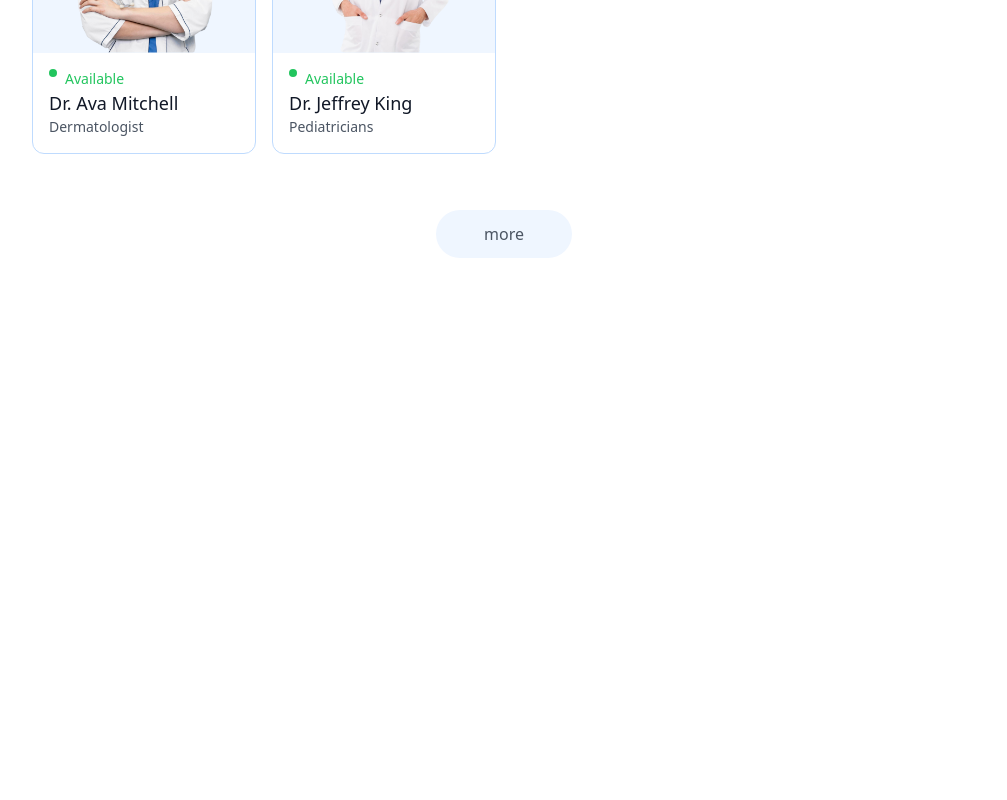
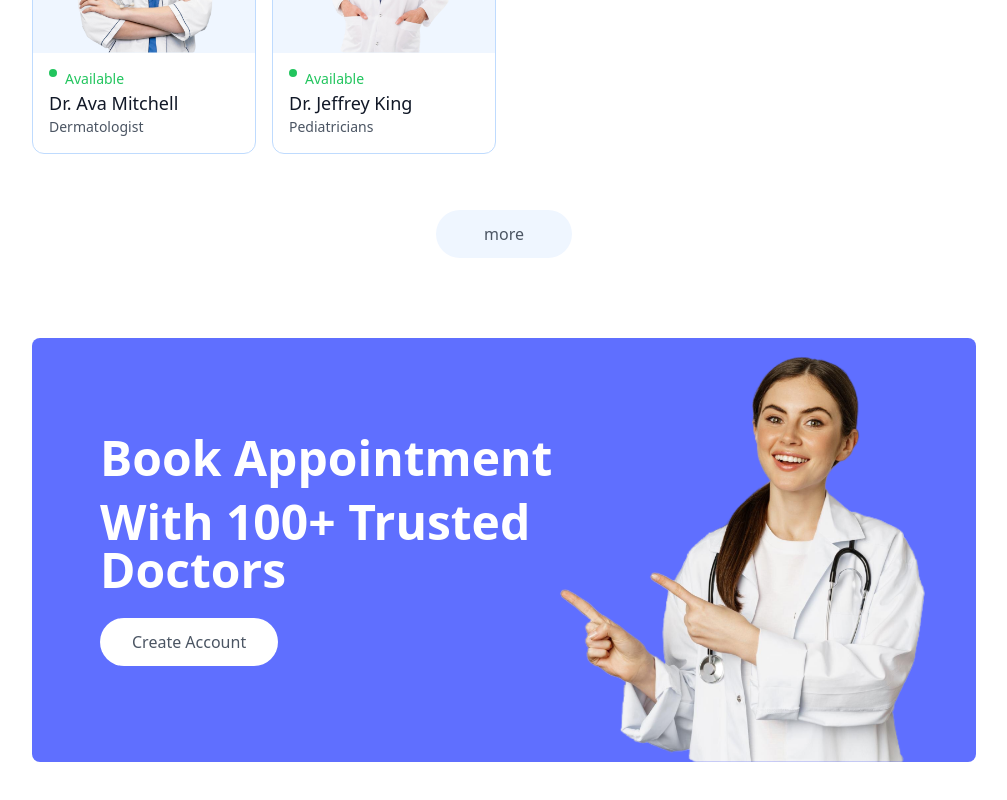
Before and after one commit to mishrabhi/HealthSpot, a React (Vite) app: page / in a window 1280 px wide. Shown: the part 2128-2928 px from the top of the page, without its empty margins (136-1143 px from the left). Before the commit the page ends 2450 px from the top, so only its background shows below. Built offline with nearby package versions, Linux system fonts and the light colour scheme.

Commit message:
created banner section

```diff
--- /dev/null
+++ b/src/components/Banner.jsx
@@ -0,0 +1,38 @@
+import React from "react";
+import { assets } from "../assets/assets";
+import { useNavigate } from "react-router-dom";
+
+const Banner = () => {
+  const navigate = useNavigate();
+  return (
+    <div className="flex bg-primary rounded-lg px-6 sm:px-10 md:px-14 lg:px-12 my-20 md:mx-10">
+      {/* Left Side */}
+      <div className="flex-1 py-8 sm:py-16 lg:py-24 lg:pl-5">
+        <div className="text-xl sm:text-2xl md:text-3xl lg:text-5xl font-semibold text-white">
+          <p>Book Appointment</p>
+          <p className="mt-4">With 100+ Trusted Doctors</p>
+        </div>
+        <button
+          onClick={() => {
+            navigate("/login");
+            scrollTo(0, 0);
+          }}
+          className="bg-white text-sm sm:text-base text-gray-600 px-8 py-3 rounded-full mt-6 hover:scale-105 transition-all"
+        >
+          Create Account
+        </button>
+      </div>
+
+      {/* Right Side */}
+      <div className="hidden md:block md:w-1/2 lg:w-[370px] relative">
+        <img
+          className="w-full absolute bottom-0 right-0 max-w-md"
+          src={assets.appointment_img}
+          alt=""
+        />
+      </div>
+    </div>
+  );
+};
+
+export default Banner;
--- a/src/components/Header.jsx
+++ b/src/components/Header.jsx
@@ -19,7 +19,7 @@
         </div>
         <a
           className="flex item-center gap-2 bg-white px-8 py-3 rounded-full text-gray-600 text-sm  m-auto md:m-0 hover:scale-105 transition-all duration-300"
-          href=""
+          href="#speciality"
         >
           Book Appointment
           <img className="w-3" src={assets.arrow_icon} alt="" />
--- a/src/pages/Home.jsx
+++ b/src/pages/Home.jsx
@@ -2,6 +2,7 @@
 import Header from "../components/Header";
 import SpecialityMenu from "../components/SpecialityMenu";
 import TopDoctors from "../components/TopDoctors";
+import Banner from "../components/Banner";
 
 const Home = () => {
   return (
@@ -9,6 +10,7 @@
       <Header />
       <SpecialityMenu />
       <TopDoctors />
+      <Banner />
     </div>
   );
 };
```
